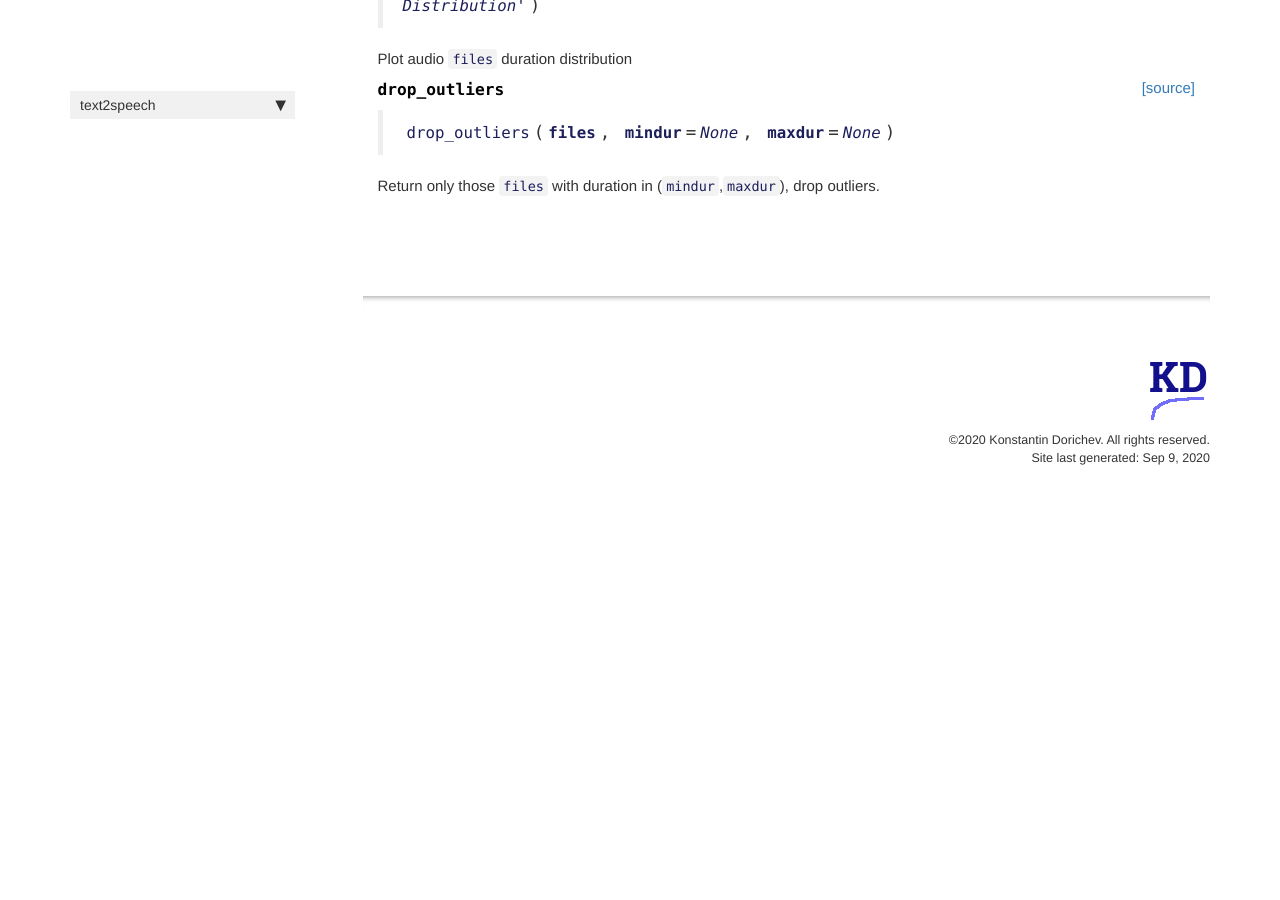
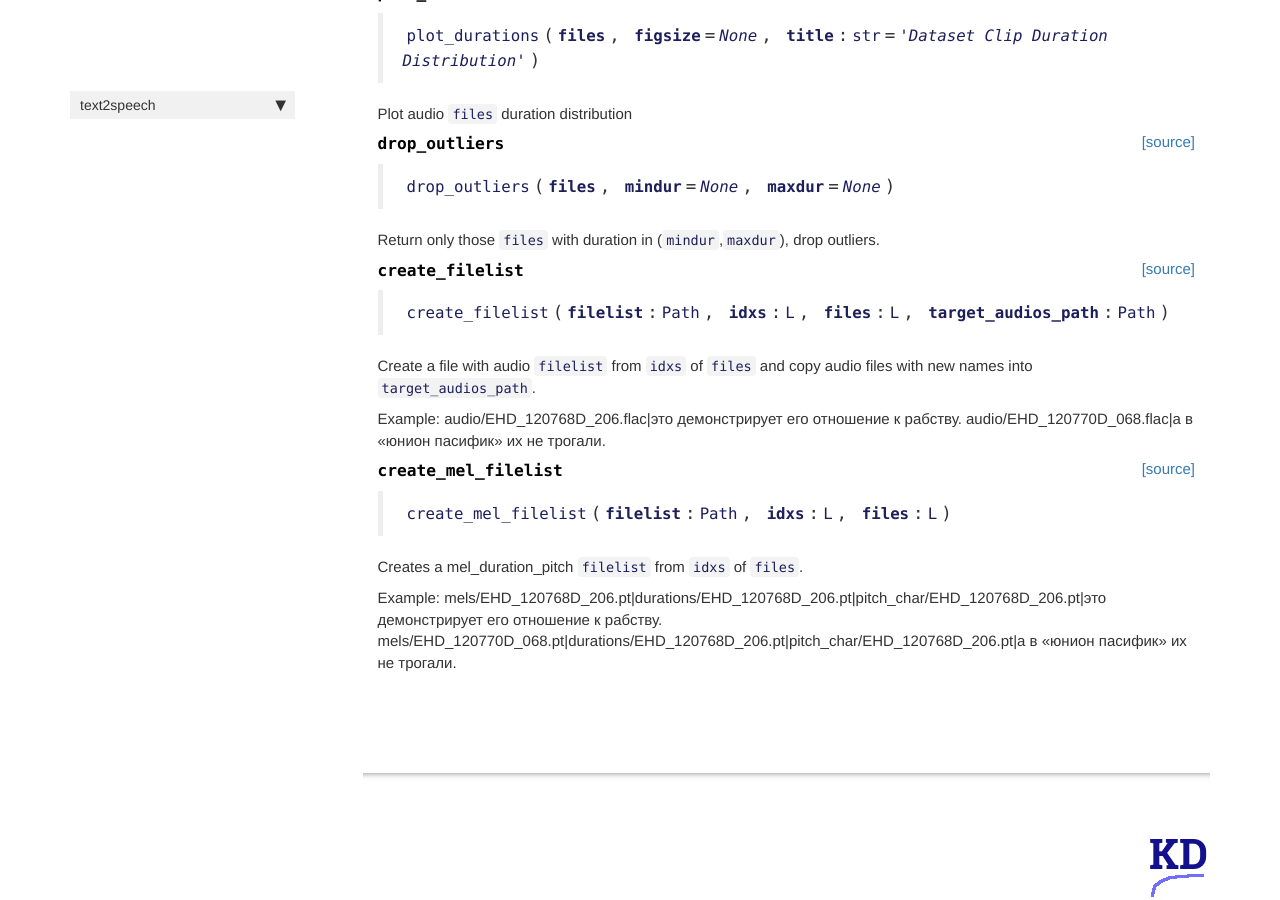
Before and after one commit to kdorichev/text2speech, a Jekyll site: the page built from docs/data.html, in a window 1280 px wide and 900 px high, scrolled down 2888 px. Built offline with Jekyll 4.4.1, drawn with Linux system fonts in a browser that asks for light colours; nearby versions of some CDN libraries; comment, search, counter and statistics services are not loaded; before the commit the page ends 3406 px from its top, so only the background shows below that; some of the changed text lies outside the part shown.

Commit message:
create filelist functions added

```diff
--- a/docs/data.html
+++ b/docs/data.html
@@ -151,7 +151,7 @@ description: "Functions used for data processing"
 
 
 <div class="output_markdown rendered_html output_subarea ">
-<h4 id="get_txt_files" class="doc_header"><code>get_txt_files</code><a href="https://github.com/kdorichev/text2speech/tree/master/text2speech/data.py#L57" class="source_link" style="float:right">[source]</a></h4><blockquote><p><code>get_txt_files</code>(<strong><code>path</code></strong>, <strong><code>recurse</code></strong>=<em><code>True</code></em>, <strong><code>folders</code></strong>=<em><code>None</code></em>)</p>
+<h4 id="get_txt_files" class="doc_header"><code>get_txt_files</code><a href="https://github.com/kdorichev/text2speech/tree/master/text2speech/data.py#L58" class="source_link" style="float:right">[source]</a></h4><blockquote><p><code>get_txt_files</code>(<strong><code>path</code></strong>, <strong><code>recurse</code></strong>=<em><code>True</code></em>, <strong><code>folders</code></strong>=<em><code>None</code></em>)</p>
 </blockquote>
 <p>Get text files in <code>path</code> recursively, only in <code>folders</code>, if specified.</p>
 
@@ -254,7 +254,7 @@ description: "Functions used for data processing"
 
 
 <div class="output_markdown rendered_html output_subarea ">
-<h4 id="words_count" class="doc_header"><code>words_count</code><a href="https://github.com/kdorichev/text2speech/tree/master/text2speech/data.py#L62" class="source_link" style="float:right">[source]</a></h4><blockquote><p><code>words_count</code>(<strong><code>files</code></strong>, <strong><code>sort</code></strong>=<em><code>True</code></em>, <strong><code>drop_punkt</code></strong>=<em><code>True</code></em>)</p>
+<h4 id="words_count" class="doc_header"><code>words_count</code><a href="https://github.com/kdorichev/text2speech/tree/master/text2speech/data.py#L63" class="source_link" style="float:right">[source]</a></h4><blockquote><p><code>words_count</code>(<strong><code>files</code></strong>, <strong><code>sort</code></strong>=<em><code>True</code></em>, <strong><code>drop_punkt</code></strong>=<em><code>True</code></em>)</p>
 </blockquote>
 <p>Return a dict of words in <code>files</code> with counts, sorted by default</p>
 
@@ -286,7 +286,7 @@ description: "Functions used for data processing"
 
 
 <div class="output_markdown rendered_html output_subarea ">
-<h4 id="label_func" class="doc_header"><code>label_func</code><a href="https://github.com/kdorichev/text2speech/tree/master/text2speech/data.py#L85" class="source_link" style="float:right">[source]</a></h4><blockquote><p><code>label_func</code>(<strong><code>fname</code></strong>)</p>
+<h4 id="label_func" class="doc_header"><code>label_func</code><a href="https://github.com/kdorichev/text2speech/tree/master/text2speech/data.py#L86" class="source_link" style="float:right">[source]</a></h4><blockquote><p><code>label_func</code>(<strong><code>fname</code></strong>)</p>
 </blockquote>
 <p>Return path to audio file corresponding to text <code>fname</code></p>
 
@@ -335,7 +335,7 @@ description: "Functions used for data processing"
 
 
 <div class="output_markdown rendered_html output_subarea ">
-<h4 id="ReadTxt" class="doc_header"><code>ReadTxt</code><a href="https://github.com/kdorichev/text2speech/tree/master/text2speech/data.py#L90" class="source_link" style="float:right">[source]</a></h4><blockquote><p><code>ReadTxt</code>(<strong><code>fn</code></strong>)</p>
+<h4 id="ReadTxt" class="doc_header"><code>ReadTxt</code><a href="https://github.com/kdorichev/text2speech/tree/master/text2speech/data.py#L91" class="source_link" style="float:right">[source]</a></h4><blockquote><p><code>ReadTxt</code>(<strong><code>fn</code></strong>)</p>
 </blockquote>
 <p>Read text from <code>fn</code></p>
 
@@ -384,7 +384,7 @@ description: "Functions used for data processing"
 
 
 <div class="output_markdown rendered_html output_subarea ">
-<h4 id="word_in_files" class="doc_header"><code>word_in_files</code><a href="https://github.com/kdorichev/text2speech/tree/master/text2speech/data.py#L96" class="source_link" style="float:right">[source]</a></h4><blockquote><p><code>word_in_files</code>(<strong><code>word</code></strong>, <strong><code>files</code></strong>, <strong><code>show</code></strong>=<em><code>False</code></em>, <strong><code>play</code></strong>=<em><code>False</code></em>)</p>
+<h4 id="word_in_files" class="doc_header"><code>word_in_files</code><a href="https://github.com/kdorichev/text2speech/tree/master/text2speech/data.py#L97" class="source_link" style="float:right">[source]</a></h4><blockquote><p><code>word_in_files</code>(<strong><code>word</code></strong>, <strong><code>files</code></strong>, <strong><code>show</code></strong>=<em><code>False</code></em>, <strong><code>play</code></strong>=<em><code>False</code></em>)</p>
 </blockquote>
 <p>Return an L list of <code>files</code> where <code>word</code> is present; optionally <code>show</code> and/or <code>play</code></p>
 
@@ -416,7 +416,7 @@ description: "Functions used for data processing"
 
 
 <div class="output_markdown rendered_html output_subarea ">
-<h4 id="regex_files" class="doc_header"><code>regex_files</code><a href="https://github.com/kdorichev/text2speech/tree/master/text2speech/data.py#L116" class="source_link" style="float:right">[source]</a></h4><blockquote><p><code>regex_files</code>(<strong><code>regexp</code></strong>, <strong><code>files</code></strong>, <strong><code>show</code></strong>=<em><code>False</code></em>, <strong><code>play</code></strong>=<em><code>False</code></em>)</p>
+<h4 id="regex_files" class="doc_header"><code>regex_files</code><a href="https://github.com/kdorichev/text2speech/tree/master/text2speech/data.py#L117" class="source_link" style="float:right">[source]</a></h4><blockquote><p><code>regex_files</code>(<strong><code>regexp</code></strong>, <strong><code>files</code></strong>, <strong><code>show</code></strong>=<em><code>False</code></em>, <strong><code>play</code></strong>=<em><code>False</code></em>)</p>
 </blockquote>
 <p>Return an L list of text <code>files</code> where regular expression <code>regexp</code> is found.
 Optionally <code>show</code> text and/or <code>play</code> corresponding audio.</p>
@@ -449,7 +449,7 @@ Optionally <code>show</code> text and/or <code>play</code> corresponding audio.<
 
 
 <div class="output_markdown rendered_html output_subarea ">
-<h4 id="accent_files" class="doc_header"><code>accent_files</code><a href="https://github.com/kdorichev/text2speech/tree/master/text2speech/data.py#L131" class="source_link" style="float:right">[source]</a></h4><blockquote><p><code>accent_files</code>(<strong><code>files</code></strong>=<em><code>None</code></em>, <strong><code>show</code></strong>=<em><code>False</code></em>, <strong><code>play</code></strong>=<em><code>False</code></em>)</p>
+<h4 id="accent_files" class="doc_header"><code>accent_files</code><a href="https://github.com/kdorichev/text2speech/tree/master/text2speech/data.py#L132" class="source_link" style="float:right">[source]</a></h4><blockquote><p><code>accent_files</code>(<strong><code>files</code></strong>=<em><code>None</code></em>, <strong><code>show</code></strong>=<em><code>False</code></em>, <strong><code>play</code></strong>=<em><code>False</code></em>)</p>
 </blockquote>
 <p>Create a function that returns a <code>L</code> list of files where accent is marked with + in any word.</p>
 
@@ -524,7 +524,7 @@ Optionally <code>show</code> text and/or <code>play</code> corresponding audio.<
 
 
 <div class="output_markdown rendered_html output_subarea ">
-<h4 id="abbrev_files" class="doc_header"><code>abbrev_files</code><a href="https://github.com/kdorichev/text2speech/tree/master/text2speech/data.py#L138" class="source_link" style="float:right">[source]</a></h4><blockquote><p><code>abbrev_files</code>(<strong><code>files</code></strong>=<em><code>None</code></em>, <strong><code>show</code></strong>=<em><code>False</code></em>, <strong><code>play</code></strong>=<em><code>False</code></em>)</p>
+<h4 id="abbrev_files" class="doc_header"><code>abbrev_files</code><a href="https://github.com/kdorichev/text2speech/tree/master/text2speech/data.py#L139" class="source_link" style="float:right">[source]</a></h4><blockquote><p><code>abbrev_files</code>(<strong><code>files</code></strong>=<em><code>None</code></em>, <strong><code>show</code></strong>=<em><code>False</code></em>, <strong><code>play</code></strong>=<em><code>False</code></em>)</p>
 </blockquote>
 <p>Create a function that returns a <code>L</code> list of files where abbreviated word is wrapped in *</p>
 
@@ -556,7 +556,7 @@ Optionally <code>show</code> text and/or <code>play</code> corresponding audio.<
 
 
 <div class="output_markdown rendered_html output_subarea ">
-<h4 id="unusual_files" class="doc_header"><code>unusual_files</code><a href="https://github.com/kdorichev/text2speech/tree/master/text2speech/data.py#L145" class="source_link" style="float:right">[source]</a></h4><blockquote><p><code>unusual_files</code>(<strong><code>files</code></strong>=<em><code>None</code></em>, <strong><code>show</code></strong>=<em><code>False</code></em>, <strong><code>play</code></strong>=<em><code>False</code></em>)</p>
+<h4 id="unusual_files" class="doc_header"><code>unusual_files</code><a href="https://github.com/kdorichev/text2speech/tree/master/text2speech/data.py#L146" class="source_link" style="float:right">[source]</a></h4><blockquote><p><code>unusual_files</code>(<strong><code>files</code></strong>=<em><code>None</code></em>, <strong><code>show</code></strong>=<em><code>False</code></em>, <strong><code>play</code></strong>=<em><code>False</code></em>)</p>
 </blockquote>
 <p>Create a function that returns a <code>L</code> list of files where unusually pronounsed word is wrapped in _</p>
 
@@ -631,7 +631,7 @@ Optionally <code>show</code> text and/or <code>play</code> corresponding audio.<
 
 
 <div class="output_markdown rendered_html output_subarea ">
-<h4 id="plot_durations" class="doc_header"><code>plot_durations</code><a href="https://github.com/kdorichev/text2speech/tree/master/text2speech/data.py#L152" class="source_link" style="float:right">[source]</a></h4><blockquote><p><code>plot_durations</code>(<strong><code>files</code></strong>, <strong><code>figsize</code></strong>=<em><code>None</code></em>, <strong><code>title</code></strong>:<code>str</code>=<em><code>'Dataset Clip Duration Distribution'</code></em>)</p>
+<h4 id="plot_durations" class="doc_header"><code>plot_durations</code><a href="https://github.com/kdorichev/text2speech/tree/master/text2speech/data.py#L153" class="source_link" style="float:right">[source]</a></h4><blockquote><p><code>plot_durations</code>(<strong><code>files</code></strong>, <strong><code>figsize</code></strong>=<em><code>None</code></em>, <strong><code>title</code></strong>:<code>str</code>=<em><code>'Dataset Clip Duration Distribution'</code></em>)</p>
 </blockquote>
 <p>Plot audio <code>files</code> duration distribution</p>
 
@@ -663,7 +663,7 @@ Optionally <code>show</code> text and/or <code>play</code> corresponding audio.<
 
 
 <div class="output_markdown rendered_html output_subarea ">
-<h4 id="drop_outliers" class="doc_header"><code>drop_outliers</code><a href="https://github.com/kdorichev/text2speech/tree/master/text2speech/data.py#L178" class="source_link" style="float:right">[source]</a></h4><blockquote><p><code>drop_outliers</code>(<strong><code>files</code></strong>, <strong><code>mindur</code></strong>=<em><code>None</code></em>, <strong><code>maxdur</code></strong>=<em><code>None</code></em>)</p>
+<h4 id="drop_outliers" class="doc_header"><code>drop_outliers</code><a href="https://github.com/kdorichev/text2speech/tree/master/text2speech/data.py#L179" class="source_link" style="float:right">[source]</a></h4><blockquote><p><code>drop_outliers</code>(<strong><code>files</code></strong>, <strong><code>mindur</code></strong>=<em><code>None</code></em>, <strong><code>maxdur</code></strong>=<em><code>None</code></em>)</p>
 </blockquote>
 <p>Return only those <code>files</code> with duration in (<code>mindur</code>,<code>maxdur</code>), drop outliers.</p>
 
@@ -677,4 +677,75 @@ Optionally <code>show</code> text and/or <code>play</code> corresponding audio.<
 </div>
     {% endraw %}
 
+    {% raw %}
+
+<div class="cell border-box-sizing code_cell rendered">
+
 </div>
+    {% endraw %}
+
+    {% raw %}
+
+<div class="cell border-box-sizing code_cell rendered">
+
+<div class="output_wrapper">
+<div class="output">
+
+<div class="output_area">
+
+
+<div class="output_markdown rendered_html output_subarea ">
+<h4 id="create_filelist" class="doc_header"><code>create_filelist</code><a href="https://github.com/kdorichev/text2speech/tree/master/text2speech/data.py#L192" class="source_link" style="float:right">[source]</a></h4><blockquote><p><code>create_filelist</code>(<strong><code>filelist</code></strong>:<code>Path</code>, <strong><code>idxs</code></strong>:<code>L</code>, <strong><code>files</code></strong>:<code>L</code>, <strong><code>target_audios_path</code></strong>:<code>Path</code>)</p>
+</blockquote>
+<p>Create a file with audio <code>filelist</code> from <code>idxs</code> of <code>files</code>
+and copy audio files with new names into <code>target_audios_path</code>.</p>
+<p>Example:
+    audio/EHD_120768D_206.flac|это демонстрирует его отношение к рабству.
+    audio/EHD_120770D_068.flac|а в «юнион пасифик» их не трогали.</p>
+
+</div>
+
+</div>
+
+</div>
+</div>
+
+</div>
+    {% endraw %}
+
+    {% raw %}
+
+<div class="cell border-box-sizing code_cell rendered">
+
+</div>
+    {% endraw %}
+
+    {% raw %}
+
+<div class="cell border-box-sizing code_cell rendered">
+
+<div class="output_wrapper">
+<div class="output">
+
+<div class="output_area">
+
+
+<div class="output_markdown rendered_html output_subarea ">
+<h4 id="create_mel_filelist" class="doc_header"><code>create_mel_filelist</code><a href="https://github.com/kdorichev/text2speech/tree/master/text2speech/data.py#L212" class="source_link" style="float:right">[source]</a></h4><blockquote><p><code>create_mel_filelist</code>(<strong><code>filelist</code></strong>:<code>Path</code>, <strong><code>idxs</code></strong>:<code>L</code>, <strong><code>files</code></strong>:<code>L</code>)</p>
+</blockquote>
+<p>Creates a mel_duration_pitch <code>filelist</code> from <code>idxs</code> of <code>files</code>.</p>
+<p>Example:
+    mels/EHD_120768D_206.pt|durations/EHD_120768D_206.pt|pitch_char/EHD_120768D_206.pt|это демонстрирует его отношение к рабству.
+    mels/EHD_120770D_068.pt|durations/EHD_120768D_206.pt|pitch_char/EHD_120768D_206.pt|а в «юнион пасифик» их не трогали.</p>
+
+</div>
+
+</div>
+
+</div>
+</div>
+
+</div>
+    {% endraw %}
+
+</div>
--- a/text2speech/_nbdev.py
+++ b/text2speech/_nbdev.py
@@ -26,6 +26,8 @@ index = {"collapse_whitespace": "01_text_norm.ipynb",
          "unusual_files": "02_data.ipynb",
          "plot_durations": "02_data.ipynb",
          "drop_outliers": "02_data.ipynb",
+         "create_filelist": "02_data.ipynb",
+         "create_mel_filelist": "02_data.ipynb",
          "VoskTranscribe": "03_transcribe.ipynb"}
 
 modules = ["text_norm.py",
```
Also changed, not shown: text2speech/data.py (+39 -1 lines), 1 other file.
